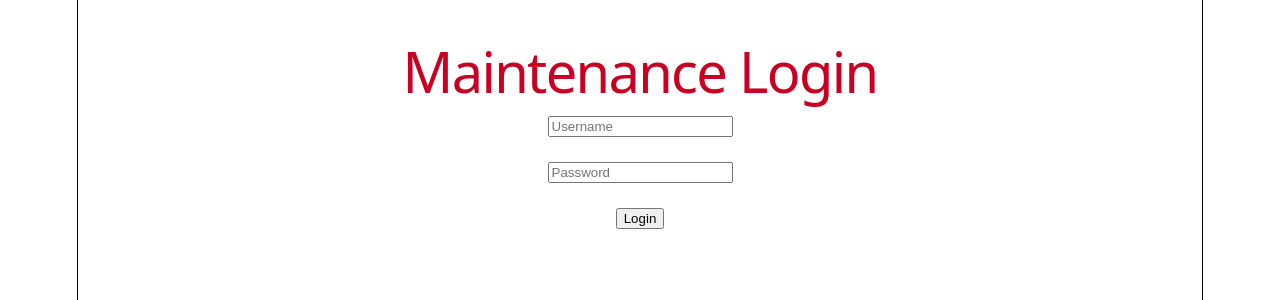
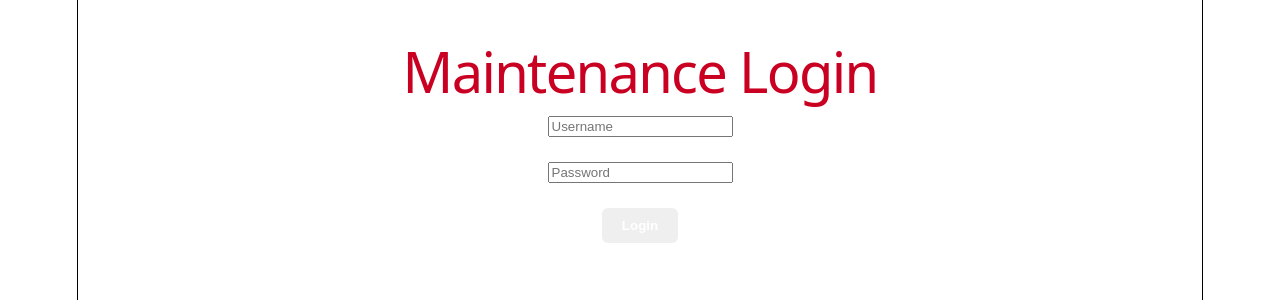
Before and after one commit to UnknownPhys6/CIS-083-Maintenance-Request-App, a React (Vite) app in the folder frontend/: page /login in a window 1280 px wide. Shown: the top 300 px of the page. Built offline with nearby package versions, Linux system fonts and the light colour scheme.

Commit message:
Update Login.jsx
Added "submit-btn" class

```diff
--- a/frontend/src/Login.jsx
+++ b/frontend/src/Login.jsx
@@ -45,7 +45,7 @@ export default function Login() {
           onChange={e => setPassword(e.target.value)}
         />
 
-        <button type="submit">Login</button>
+        <button type="submit" className="submit-btn">Login</button>
       </form>
 
       {error && <p style={{ color: "red" }}>{error}</p>}
```
